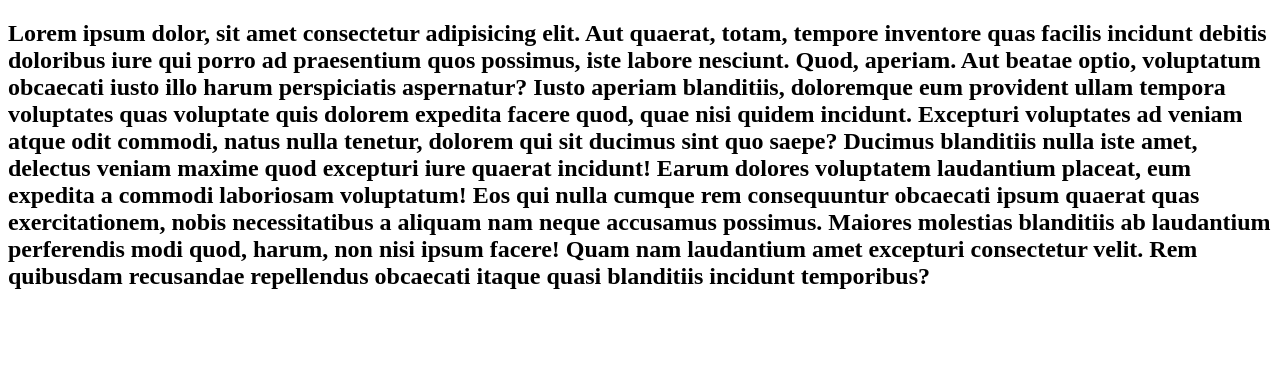
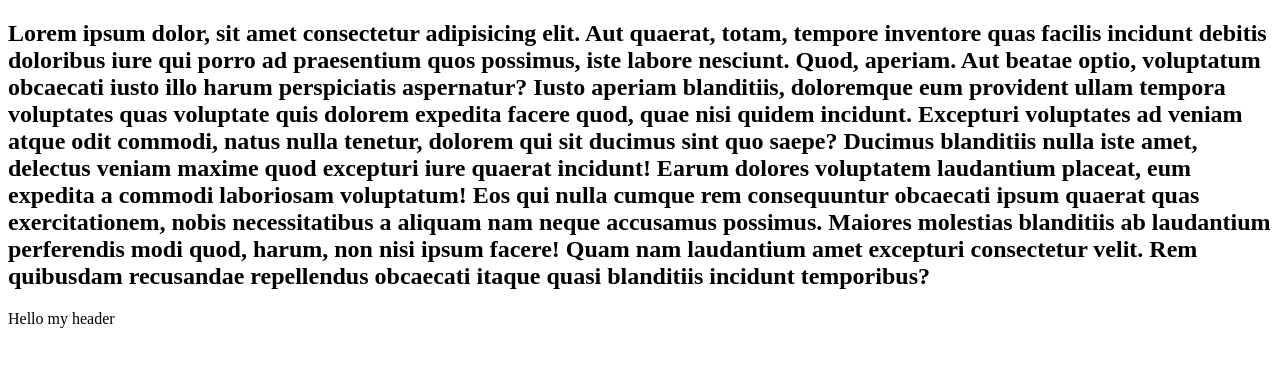
Before and after one commit to PabloBar085/Clase1.4, a plain HTML site: page index.html in a window 1280 px wide. Drawn offline with Linux system fonts and the light colour scheme.

Commit message:
agregue un p

```diff
--- a/index.html
+++ b/index.html
@@ -10,7 +10,7 @@
     Excepturi voluptates ad veniam atque odit commodi, natus nulla tenetur, dolorem qui sit ducimus sint quo saepe? Ducimus blanditiis nulla iste amet, delectus veniam maxime quod excepturi iure quaerat incidunt!
     Earum dolores voluptatem laudantium placeat, eum expedita a commodi laboriosam voluptatum! Eos qui nulla cumque rem consequuntur obcaecati ipsum quaerat quas exercitationem, nobis necessitatibus a aliquam nam neque accusamus possimus.
     Maiores molestias blanditiis ab laudantium perferendis modi quod, harum, non nisi ipsum facere! Quam nam laudantium amet excepturi consectetur velit. Rem quibusdam recusandae repellendus obcaecati itaque quasi blanditiis incidunt temporibus?</h2>
-
+    <p>Hello my header</p>
 </head>
 <body>
 
```
